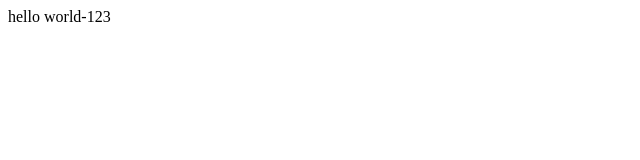
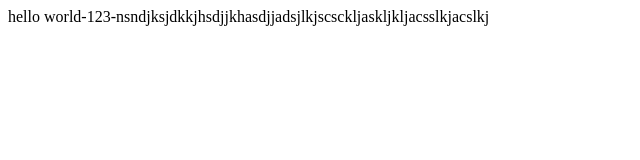
Before and after one commit to chaitanyapendyala/srspractice, a plain HTML site: page index.html in a window 1280 px wide. Shown: the whole page, without its empty margins (0-640 px from the left). Drawn offline with Linux system fonts and the light colour scheme.

Commit message:
4th commit

```diff
--- a/index.html
+++ b/index.html
@@ -7,6 +7,6 @@
     <title>Document</title>
 </head>
 <body>
-    hello world-123
+    hello world-123-nsndjksjdkkjhsdjjkhasdjjadsjlkjscsckljaskljkljacsslkjacslkj
 </body>
 </html>
```
